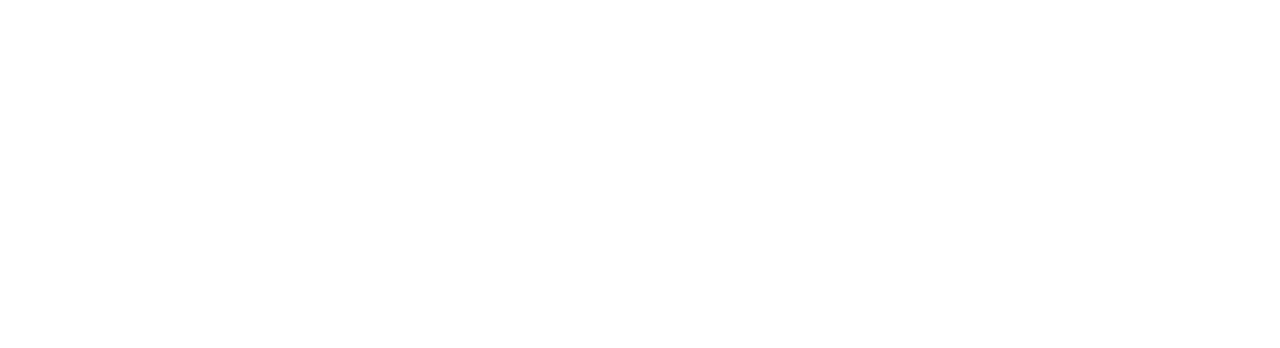
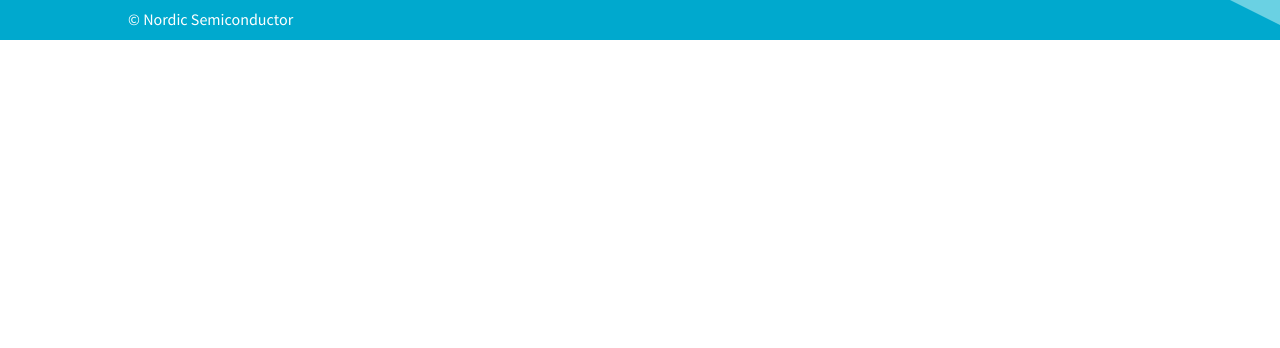
Before and after one commit to datenreisender/presentation_socrates_2022, a website: page reveal.js/index.html in a window 1280 px wide. Shown: the top 348 px of the page. Drawn offline with Linux system fonts and the light colour scheme.

Commit message:
Add Nordic style header

```diff
--- a/reveal.js/index.html
+++ b/reveal.js/index.html
@@ -53,6 +53,42 @@
 	</head>
 	<body>
 		<div class="reveal">
+			<div
+				id="bar"
+				style="
+					position: absolute;
+					top: 0;
+					left: 0;
+					width: 100%;
+					height: 40px;
+					background-color: var(--nordic-blue);
+					padding-left: 10%;
+
+					color: white;
+					display: flex;
+					align-items: center;
+					font-size: 16px;
+				"
+			>
+				© Nordic Semiconductor
+			</div>
+
+			<div
+				id="triangle"
+				style="
+					width: 0;
+					height: 0;
+					border-width: 0 50px 25px 0;
+					border-color: transparent var(--nordic-sky) transparent transparent;
+					border-style: solid;
+
+					position: absolute;
+					top: 0;
+					right: 0;
+				"
+			>
+			</div>
+
 			<div class="slides">
 				<section
 					data-markdown="presentation.md"
```
